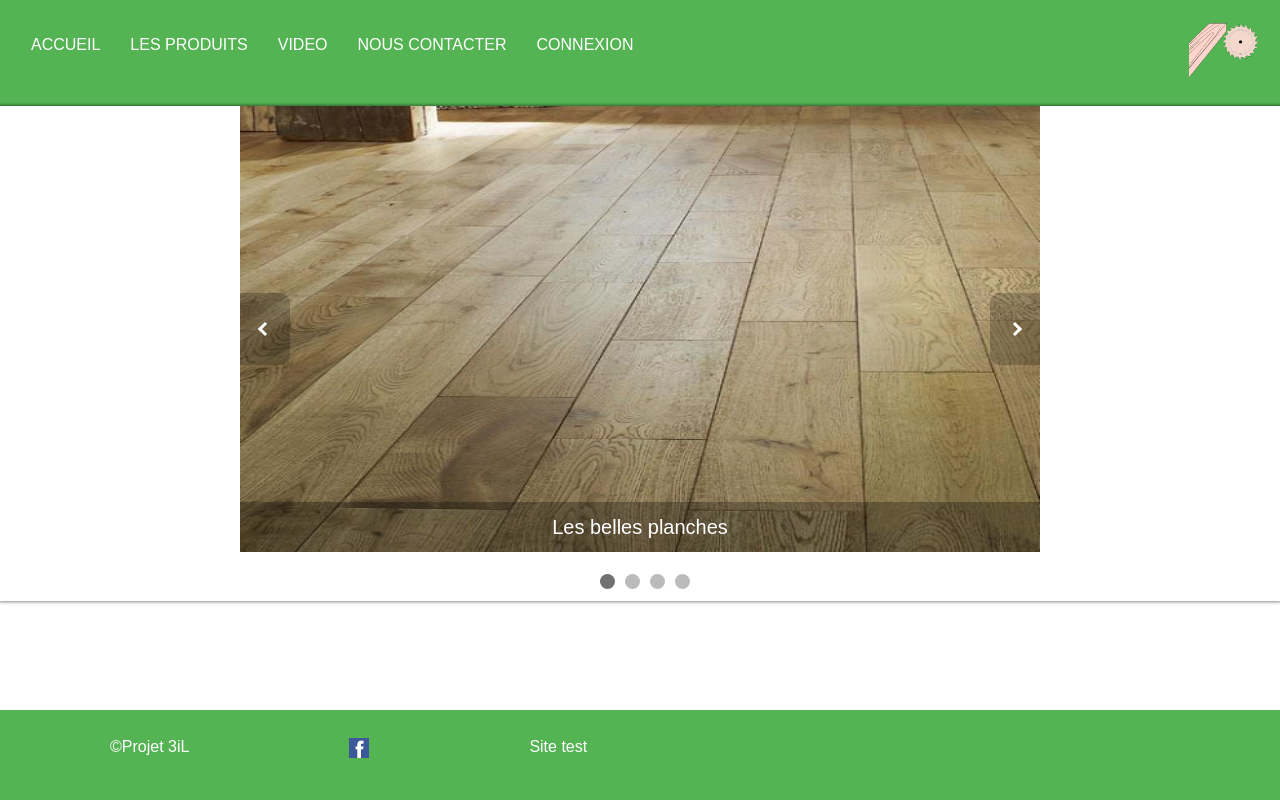
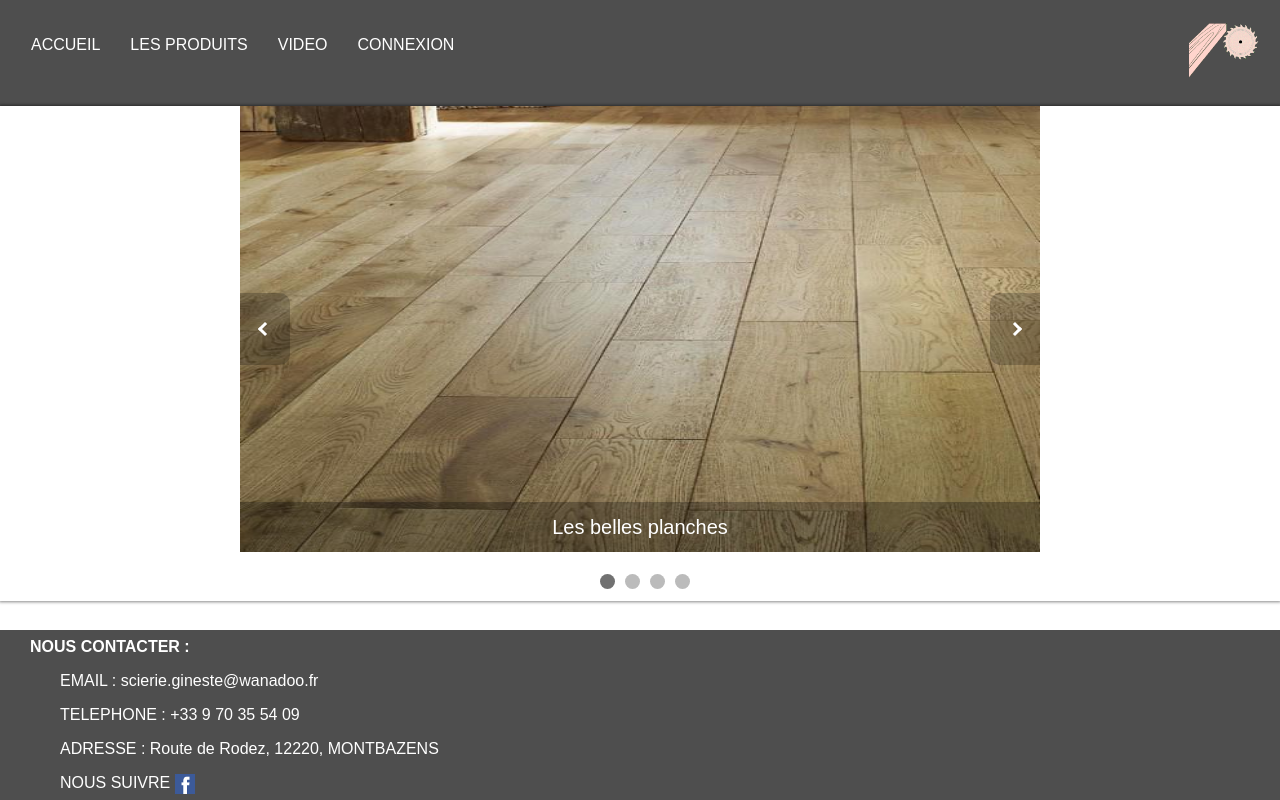
Before and after one commit to Namularbre/challenge_3il, a PHP site: page / in a window 1280 px wide. Run offline with PHP 8.4, Linux system fonts and the light colour scheme; data that the repository does not hold is empty.

Commit message:
footer + header

```diff
--- a/content/footer.css
+++ b/content/footer.css
@@ -1,20 +1,8 @@
-html {
-  box-sizing: border-box;
-}
 
-*, *::before, *::after {
-  box-sizing: inherit;
-  margin: 0;
-  padding: 0;
-}
-
-body {
-  font-family: -apple-system, BlinkMacSystemFont, 'Segoe UI', Roboto, Oxygen, Ubuntu, Cantarell, 'Open Sans', 'Helvetica Neue', sans-serif;
-}
 
 footer {
   width: 100%;
-  background-color: #54b454;
+  background-color: #4e4e4e;
   padding-left: 30px;
   padding-right: 10px;
   display: flex;
@@ -23,18 +11,25 @@ footer {
   flex-shrink: 0;
 }
 
-#logo{
-	max-width: 20px;
-}
-
 .footer-links {
-  list-style: none;
-  display: flex;
+    list-style: none;
+    padding: 0;
+    margin: 0;
+    display: flex;
+    flex-direction: column;
 }
 
 .footer-item {
-  display: inline-block;
-  padding: 25px 80px;
-  text-decoration: none;
-  color: white;
+    margin: 5px 0;
 }
+.footer-item img{
+	max-width: 20px;
+}
+.footer-item:not(:first-child) {
+    margin-left: 30px;
+}
+
+#footer p {
+    text-align: center;
+    font-size: 1.2em;
+}
--- a/index.php
+++ b/index.php
@@ -15,64 +15,29 @@ session_start();
 </head>
 
 <body>
-<!--*************** MENU ***************-->
-<nav class="navbar">
-	<li class="toggle">
-		<ul class ="toggle-item"><i class="fa fa-bars menu" aria-hidden="true"> </i></ul>
-	</li>
-   <ul class="nav-links">
-      	<li class="nav-item"><a href="index.php">ACCUEIL</a></li>
-      	<li class="nav-item"><a href="produits.php">LES PRODUITS</a></li>
-	  	<li class="nav-item"><a href="video.php">VIDEO</a></li>
-		<li class="nav-item"><a href="contact.php">NOUS CONTACTER</a></li>
-<?php
-	if (isset($_SESSION['id'])) {
-		echo "<li class='nav-item'><a href='administration.php'>ADMINISTRATION</a></li>";
-	}
-	if(isset($_SESSION['id'])) {
-		echo "<li class='nav-item'><a href='deconnexion.php'>DECONNEXION</a></li>";
-	}else{
-		echo "<li class='nav-item'><a href='connexion.php'>CONNEXION</a></li>";
-	}
-?>
-    </ul>
 
-	<img src="./images/scierie.gif" style="width:70px; margin:5px;">
-</nav>
+	<!--*************** NAV ***************-->
+	<?php
+		require_once("view/nav.php");
+	?>
 
-
-<script src="https://ajax.googleapis.com/ajax/libs/jquery/3.5.1/jquery.min.js"></script>
-<script type="text/javascript">
-
-	$(document).ready(function(){
-
-		$('.menu').click(function(){
-
-			$('ul').toggleClass('active');
-		})
-	})
-
-</script>
-<!--*************** END MENU ***************-->
 	<section>
 	<?php
-		include"includes/slider.php";
+		include"view/slider.php";
 	?>
 	</section>
 	<main>
 	<?php
-		include"controleur/initIndex.php";
+		//include"controleur/initIndex.php";
 	?>
 	</main>
-<!--*************** PIED DE PAGE ***************-->
-<footer id="footer">
-<ul class="footer-links">
-    <li class="footer-item">©Projet 3iL</li>
-    <li class="footer-item"><a href="#" target="_blank"><img id="logo" src="images/facebook.png"></a></li>
-    <li class="footer-item">Site test</li>
-<ul/>
-</footer>
-<!--*************** PIED DE PAGE ***************-->
+
+	<!--*************** PIED DE PAGE ***************-->
+	<?php
+		require_once("view/footer.php");
+	?>
+
+	<!--*************** SCRIPT ***************-->
 	<script type="text/javascript" src="scripts/slider.js"></script>
 
 </body>
--- /dev/null
+++ b/view/footer.php
@@ -0,0 +1,12 @@
+<!DOCTYPE html>
+
+<!--*************** PIED DE PAGE ***************-->
+<footer id="footer" style="background-color:#4e4e4e;color:white">
+    <ul class="footer-links">
+        <li class="footer-item"><b>NOUS CONTACTER :</b></li>
+        <li class="footer-item">EMAIL : scierie.gineste@wanadoo.fr</li>
+        <li class="footer-item">TELEPHONE : +33 9 70 35 54 09</li>
+        <li class="footer-item">ADRESSE : Route de Rodez, 12220, MONTBAZENS </li>
+        <li class="footer-item">NOUS SUIVRE  <a href="https://www.facebook.com/Scierie-du-Fargal-613509152159633/" target="_blank"><img src="images/facebook.png"></a></li>
+    </ul>
+</footer>
--- /dev/null
+++ b/view/nav.php
@@ -0,0 +1,39 @@
+<!DOCTYPE html>
+<!--*************** NAV ***************-->
+<nav class="navbar" style="background-color:#4e4e4e;">
+	<li class="toggle">
+		<ul class ="toggle-item"><i class="fa fa-bars menu" aria-hidden="true"> </i></ul>
+	</li>
+   <ul class="nav-links">
+      	<li class="nav-item"><a href="index.php">ACCUEIL</a></li>
+      	<li class="nav-item"><a href="produits.php">LES PRODUITS</a></li>
+	  	<li class="nav-item"><a href="video.php">VIDEO</a></li>
+<?php
+	if (isset($_SESSION['id'])) {
+		echo "<li class='nav-item'><a href='administration.php'>ADMINISTRATION</a></li>";
+	}
+	if(isset($_SESSION['id'])) {
+		echo "<li class='nav-item'><a href='deconnexion.php'>DECONNEXION</a></li>";
+	}else{
+		echo "<li class='nav-item'><a href='connexion.php'>CONNEXION</a></li>";
+	}
+?>
+    </ul>
+
+	<img src="./images/scierie.gif" style="width:70px; margin:5px;">
+</nav>
+
+
+<script src="https://ajax.googleapis.com/ajax/libs/jquery/3.5.1/jquery.min.js"></script>
+<script type="text/javascript">
+
+	$(document).ready(function(){
+
+		$('.menu').click(function(){
+
+			$('ul').toggleClass('active');
+		})
+	})
+
+</script>
+</html>
```
Also changed, not shown: administration.php (+10 -46 lines), connexion.php (+9 -52 lines), contact.php (deleted, +0 -104 lines), produits.php (+10 -47 lines), video.php (+7 -45 lines), view/slider.php (renamed from includes/slider.php).
